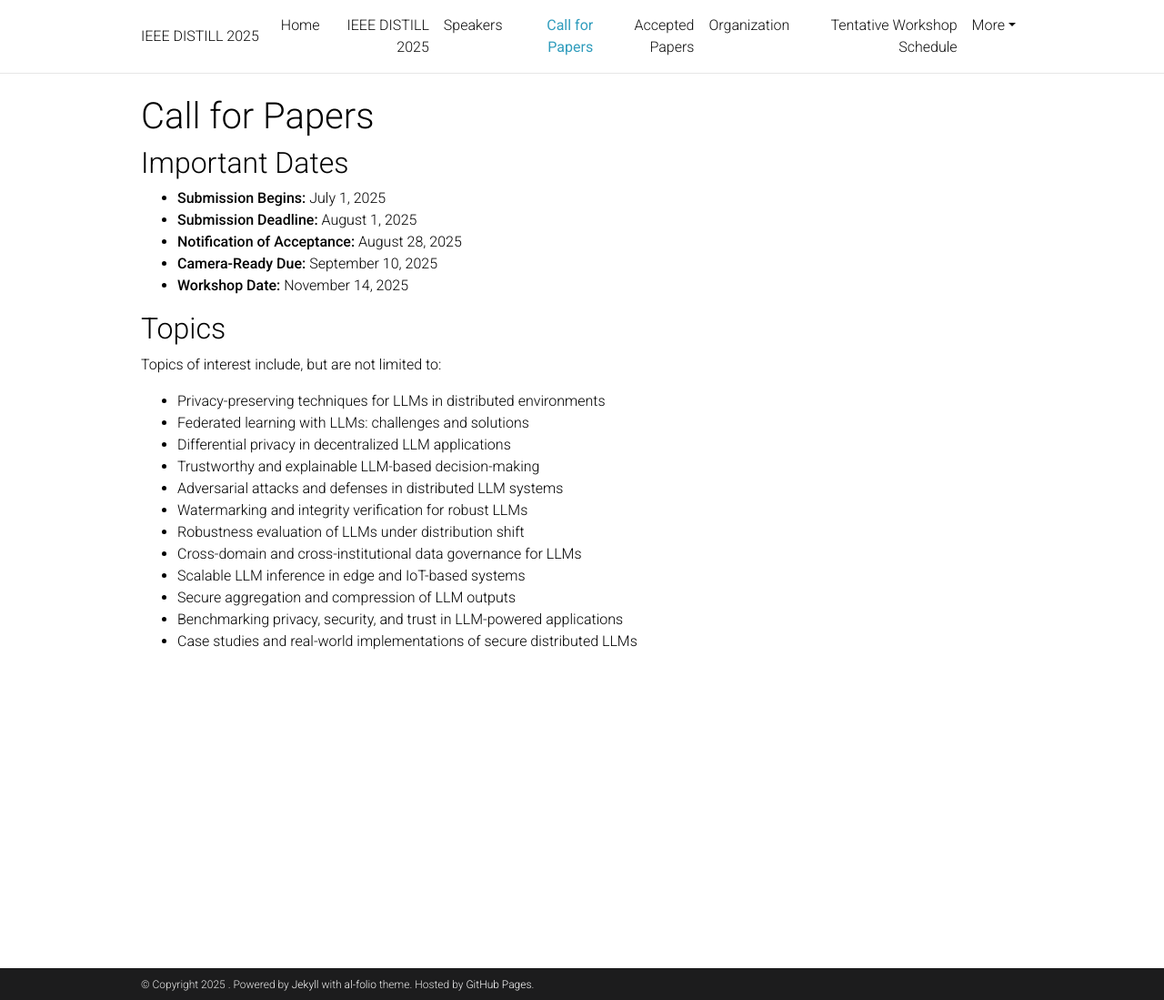
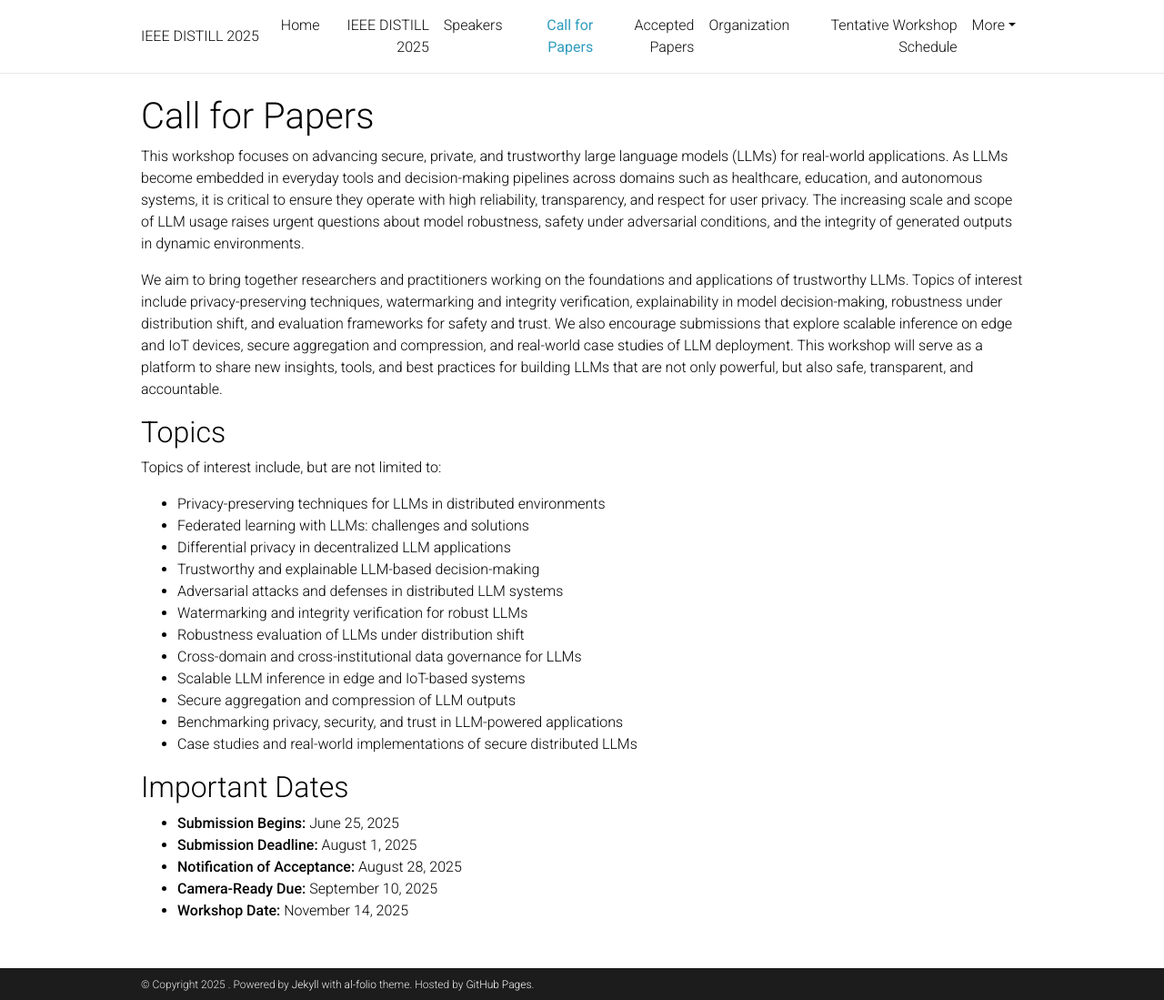
Before and after one commit to ieeedistill/ieeedistill.github.io, a Jekyll site: the page built from _pages/call_for_paper.md, in a window 1280 px wide and 1099 px high. Shown: the whole window at 91% size. Built offline with Jekyll 4.4.1, drawn with Linux system fonts in a browser that asks for light colours; comment, search, counter and statistics services are not loaded; a style sheet for code colours, icons or effects is not loaded.

Commit message:
Update call_for_paper.md

```diff
--- a/_pages/call_for_paper.md
+++ b/_pages/call_for_paper.md
@@ -7,14 +7,10 @@ nav_order: 3
 ---
 
 # Call for Papers
+This workshop focuses on advancing secure, private, and trustworthy large language models (LLMs) for real-world applications. As LLMs become embedded in everyday tools and decision-making pipelines across domains such as healthcare, education, and autonomous systems, it is critical to ensure they operate with high reliability, transparency, and respect for user privacy. The increasing scale and scope of LLM usage raises urgent questions about model robustness, safety under adversarial conditions, and the integrity of generated outputs in dynamic environments.
 
-## Important Dates
+We aim to bring together researchers and practitioners working on the foundations and applications of trustworthy LLMs. Topics of interest include privacy-preserving techniques, watermarking and integrity verification, explainability in model decision-making, robustness under distribution shift, and evaluation frameworks for safety and trust. We also encourage submissions that explore scalable inference on edge and IoT devices, secure aggregation and compression, and real-world case studies of LLM deployment. This workshop will serve as a platform to share new insights, tools, and best practices for building LLMs that are not only powerful, but also safe, transparent, and accountable.
 
-- **Submission Begins:** July 1, 2025
-- **Submission Deadline:** August 1, 2025
-- **Notification of Acceptance:** August 28, 2025
-- **Camera-Ready Due:** September 10, 2025
-- **Workshop Date:** November 14, 2025
 
 ## Topics
 
@@ -32,3 +28,11 @@ Topics of interest include, but are not limited to:
 - Secure aggregation and compression of LLM outputs
 - Benchmarking privacy, security, and trust in LLM-powered applications
 - Case studies and real-world implementations of secure distributed LLMs
+
+## Important Dates
+
+- **Submission Begins:** June 25, 2025
+- **Submission Deadline:** August 1, 2025
+- **Notification of Acceptance:** August 28, 2025
+- **Camera-Ready Due:** September 10, 2025
+- **Workshop Date:** November 14, 2025
```
